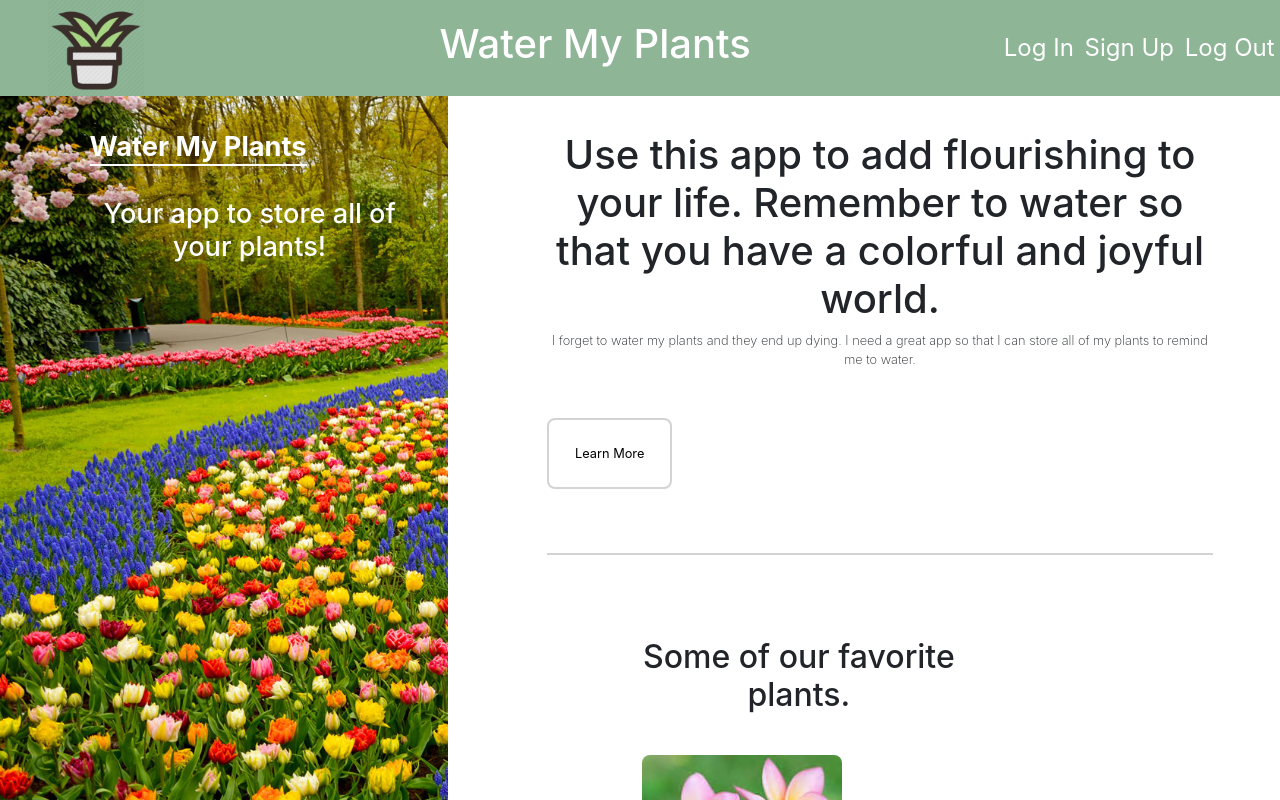
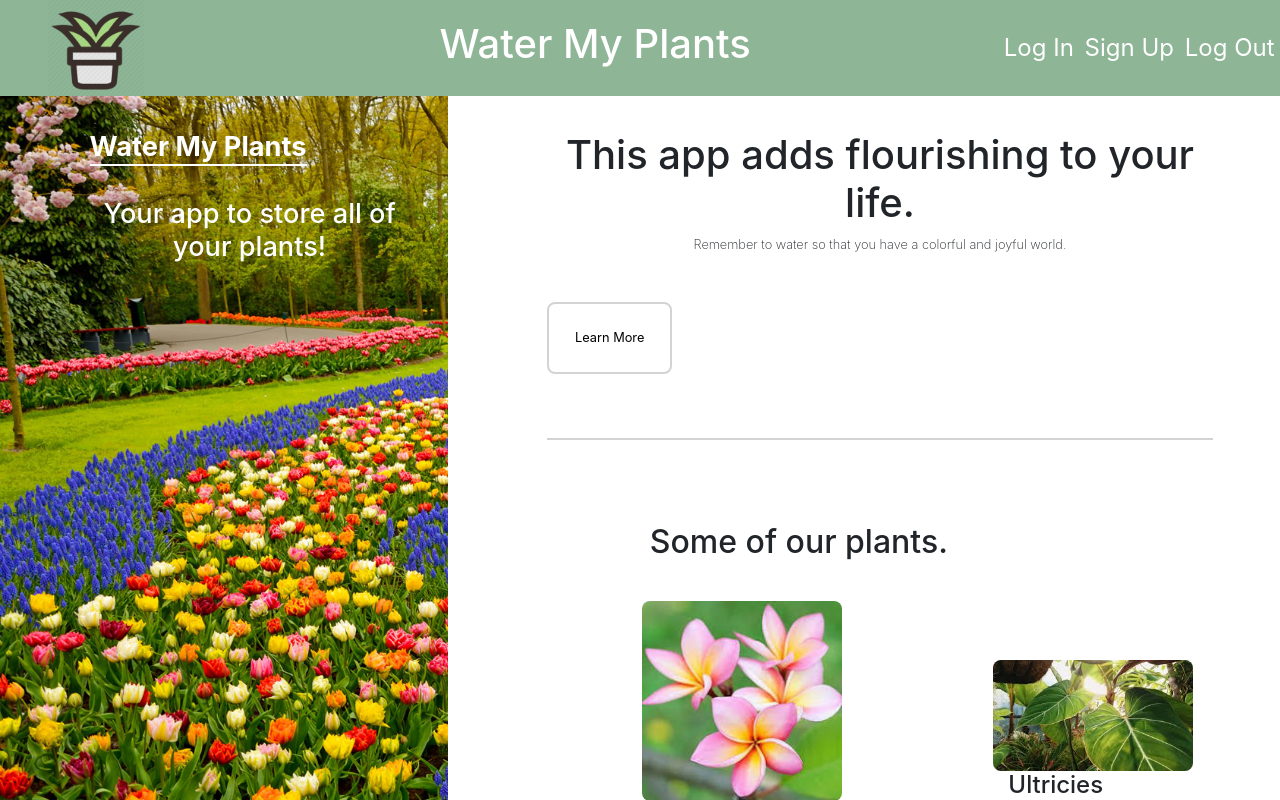
Before and after one commit to MattBokovitz1/WaterMyPlants, a React (Create React App) app: page / in a window 1280 px wide. Shown: the top 800 px of the page. Built offline with nearby package versions, Linux system fonts and the light colour scheme.

Commit message:
update styling

```diff
--- a/src/components/front-page/HomeRight.js
+++ b/src/components/front-page/HomeRight.js
@@ -12,19 +12,13 @@ const HomeRight = () => {
     <StyledPage>
       <RightBottom>
         <TopDiv>
-          <H1>
-            Use this app to add flourishing to your life. Remember to water so
-            that you have a colorful and joyful world.
-          </H1>
-          <p>
-            I forget to water my plants and they end up dying. I need a great
-            app so that I can store all of my plants to remind me to water.
-          </p>
+          <H1>This app adds flourishing to your life.</H1>
+          <p>Remember to water so that you have a colorful and joyful world.</p>
           <Button>Learn More</Button>
         </TopDiv>
 
         <BottomDiv>
-          <H2>Some of our favorite plants.</H2>
+          <H2>Some of our plants.</H2>
 
           <ParDiv>
             <IndivPars>
@@ -80,6 +74,9 @@ const StyledPage = styled.div`
   max-width: 100%;
   padding: 1rem;
   width: 60%;
+  @media (max-width: 1000px) {
+    display: none;
+  }
 `;
 
 const TopDiv = styled.div`
--- a/src/styles/StyledComponents.js
+++ b/src/styles/StyledComponents.js
@@ -150,6 +150,9 @@ export const StyledPage = styled.div`
   width: 35%;
   height: 100%;
   margin: 5% 0 0 0;
+  @media (max-width: 1000px) {
+    width: 100%;
+  }
 `;
 
 export const StyledHeader = styled.h1`
```
